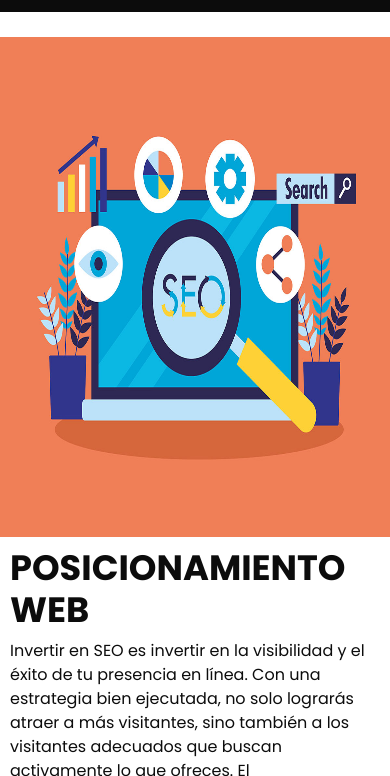
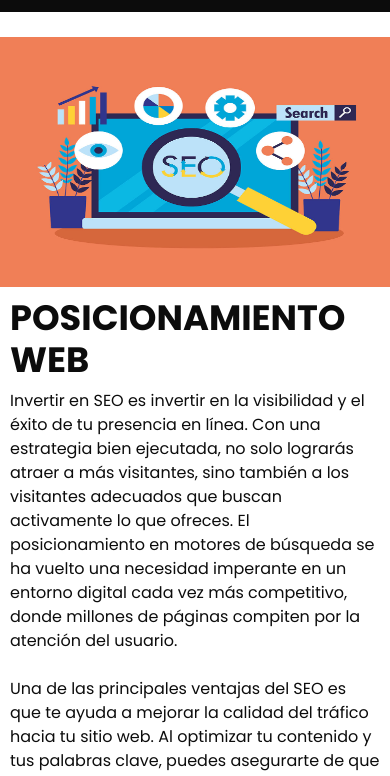
Before and after one commit to rezequielf01/efwebsolutions, a plain HTML site: page posicionamiento-web.html in a window 390 px wide. Shown: the part 68-844 px from the top of the page. Drawn offline with nearby package versions, Linux system fonts and the light colour scheme.

Commit message:
responsive terminado

```diff
--- a/css/blog.css
+++ b/css/blog.css
@@ -93,4 +93,9 @@ strong{
       margin: 25px auto;
     }
 
+    .blog-box-img {
+        width: 100%;
+        height: 250px;
+    }
+
   }
```
